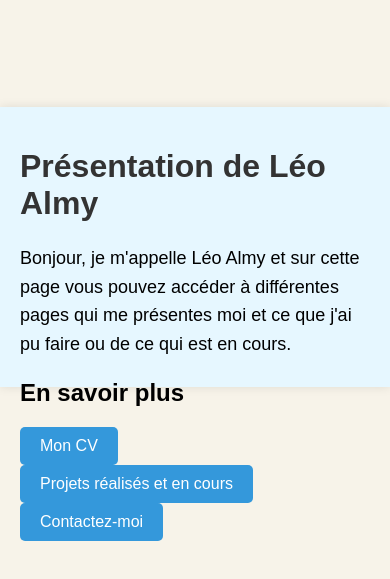
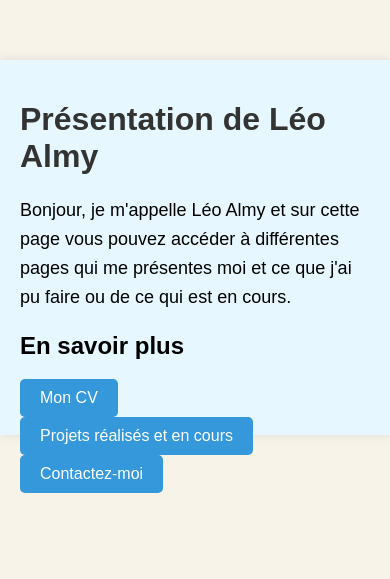
Before and after one commit to leoalmy/Projet-CV, a plain HTML site: page index.html in a window 390 px wide. Shown: the part 175-754 px from the top of the page. Drawn offline with Linux system fonts and the light colour scheme.

Commit message:
Add height parameters to .container to make it look better on mobile and tablet

```diff
--- a/index.css
+++ b/index.css
@@ -42,4 +42,7 @@
     justify-content: center;
     align-items: center;
     }
+    .container {
+        height: 335px;
+    }
 }
```
